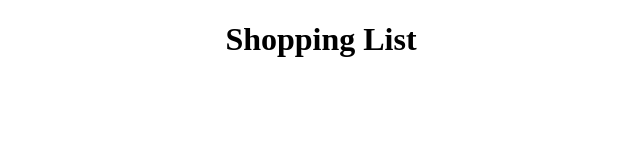
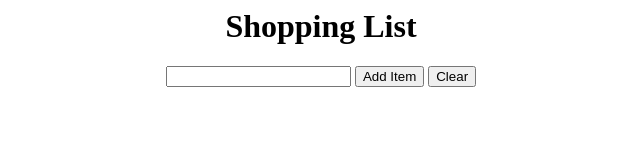
Before and after one commit to magonzalez1/magonzalez1.github.io, a plain HTML site: page shopping/index.html in a window 1280 px wide. Shown: the whole page, without its empty margins (319-959 px from the left). Drawn offline with nearby package versions, Linux system fonts and the light colour scheme.

Commit message:
Update index.html

```diff
--- a/shopping/index.html
+++ b/shopping/index.html
@@ -1,15 +1,23 @@
-<!DOCTYPE html>
-<html>
-  <head>
-    <title>Shopping List</title>
-    <meta charset="UTF-8">
+<html><head>
+    <title>My Shopping List</title>
     <link rel="stylesheet" type="text/css" href="stylesheet.css">
     <script type="text/javascript" src="http://code.jquery.com/jquery-2.0.0.min.js"></script>
     <script type="text/javascript" src="application.js"></script>
   </head>
-  <body>
-    <header>
-      <h1>Shopping List</h1>
-    </header>
-  </body>
-</html>
+  <body style="">
+    <h1>Shopping List</h1>
+    <p>
+    <input>
+    <button id="submit">Add Item</button>
+    <button id="clear">Clear</button>
+
+    </p>
+    <div>
+      <ul>
+
+      </ul>
+    </div>
+
+
+
+</body></html>
```
